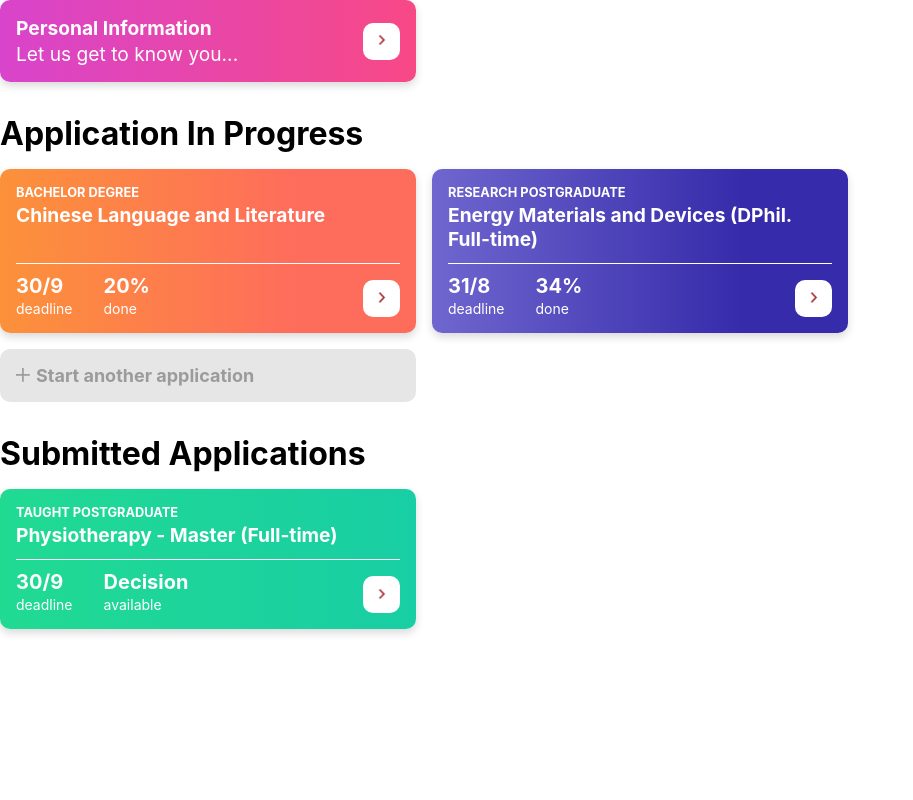
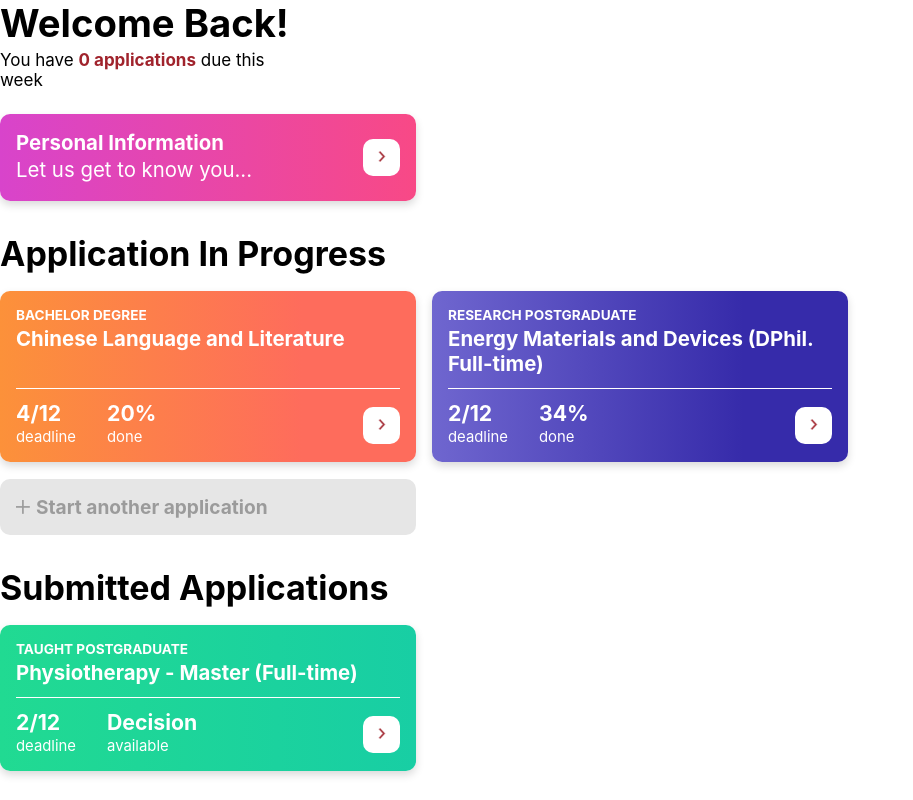
Before and after one commit to eugenechantk/eadmission-prototype, a React (Create React App) app: page / in a window 1280 px wide. Shown: the whole page, without its empty margins (0-913 px from the left). Built offline with nearby package versions, Linux system fonts and the light colour scheme.

Commit message:
greeting section + application counter completed

```diff
--- a/src/components/App/App.css
+++ b/src/components/App/App.css
@@ -1,7 +1,3 @@
-.App {
-  text-align: center;
-}
-
 .App-logo {
   height: 40vmin;
   pointer-events: none;
--- a/src/components/App/App.js
+++ b/src/components/App/App.js
@@ -3,27 +3,41 @@ import './App.css';
 import React from 'react'
 import { AppList } from '../AppList/AppList'
 import { PersonalCard } from '../PersonalCard/PersonalCard'
+import { Greeting } from '../Greeting/Greeting'
 
 class Program {
   constructor(level,name,deadline,progress,app_id){
     this.level = level
     this.name = name
-    this.deadline = new Date(deadline[0],deadline[1],deadline[2])
+    this.deadline = new Date(deadline[0],deadline[1]-1,deadline[2])
     this.progress = progress
     this.app_id = app_id
   }
 }
 
-const program_bach = new Program('bachelor','Chinese Language and Literature',[2020,8,30],0.2,'10021')
-const program_taughtPG = new Program('taught-post-grad','Physiotherapy - Master (Full-time)',[2020,8,30],2,'20013')
-const program_researchPG = new Program('research-post-grad','Energy Materials and Devices (DPhil. Full-time)',[2020,7,31],0.34,'30145')
+const program_bach = new Program('bachelor','Chinese Language and Literature',[2020,12,4],0.2,'10021')
+const program_taughtPG = new Program('taught-post-grad','Physiotherapy - Master (Full-time)',[2020,12,2],2,'20013')
+const program_researchPG = new Program('research-post-grad','Energy Materials and Devices (DPhil. Full-time)',[2020,12,2],0.34,'30145')
 
 const applications = [program_bach,program_taughtPG,program_researchPG]
 
 class App extends React.Component {
+  constructor(props) {
+    super(props)
+    this.dueAppsThisWeek = this.dueAppsThisWeek.bind(this)
+  }
+
+  dueAppsThisWeek (apps) {
+    let curr = new Date()
+    let weekStart = new Date(curr - (curr.getDay() <= 0 ? 7 : curr.getDay())*86400000)
+    let weekEnd = new Date(weekStart.getTime() + 6*86400000)
+    return apps.filter(app => (app.deadline.getTime() <= weekEnd && app.deadline.getTime() > weekStart && app.progress < 1)).length
+  }
+
   render (){
     return (
       <div className="App">
+        <Greeting numOfApp={this.dueAppsThisWeek(applications)}/>
         <PersonalCard profileID='12345'/>
         <AppList category="application in progress" applications={applications.filter(app => app.progress < 1)} />
         <AppList category="submitted applications" applications={applications.filter(app => app.progress >= 1)} />
--- a/src/components/AppList/AppList.js
+++ b/src/components/AppList/AppList.js
@@ -18,7 +18,7 @@ export class AppList extends React.Component {
             <div className="app_list">
                 <h1>{this.props.category}</h1>
                 <div className="card">
-                    {this.props.applications.map(app => <AppCard program={app}/>)}
+                    {this.props.applications.map((app) => <AppCard program={app} key={app.app_id}/>)}
                 </div>
                 <div className='newappbutton'>
                     {this.props.category === 'application in progress' && <NewAppButton onClick={this.handleClick}/>}
--- /dev/null
+++ b/src/components/Greeting/Greeting.css
@@ -0,0 +1,22 @@
+.GreetingContainer {
+    max-width: 300px;
+    margin-bottom: 24px;
+}
+
+.GreetingContainer h1{
+    font-size: 2.25rem;
+    font-weight: bold;
+    margin-block-end: 0.25rem;
+    margin-block-start: 0;
+}
+
+.GreetingContainer p {
+    font-size: 1rem;
+    margin-block-start: 0;
+    margin-block-end: 0;
+}
+
+.GreetingContainer span {
+    font-weight: bold;
+    color: #A0232C;
+}
--- /dev/null
+++ b/src/components/Greeting/Greeting.js
@@ -0,0 +1,13 @@
+import React from 'react'
+import './Greeting.css'
+
+export class Greeting extends React.Component {
+    render () {
+        return (
+            <div className="GreetingContainer">
+                <h1>Welcome Back!</h1>
+                <p>You have <span>{this.props.numOfApp} applications</span> due this week</p>
+            </div>
+        )
+    }
+}
--- a/src/components/PersonalCard/PersonalCard.css
+++ b/src/components/PersonalCard/PersonalCard.css
@@ -26,7 +26,7 @@
     color: white;
     font-size: 1.2rem;
     margin-block-start: 0.125rem;
-    margin-block-end: 0;
+    margin-block-end: 0.125rem;
 }
 
 Button {
--- a/src/index.css
+++ b/src/index.css
@@ -1,5 +1,7 @@
 html {
-  font-size: 16px;
+  font-size: 17px;
+  margin-block-start: 0;
+  margin-block-end: 0;
 }
 
 body {
```
Also changed, not shown: 1 other file (tests, documents, lock files or other folders).
